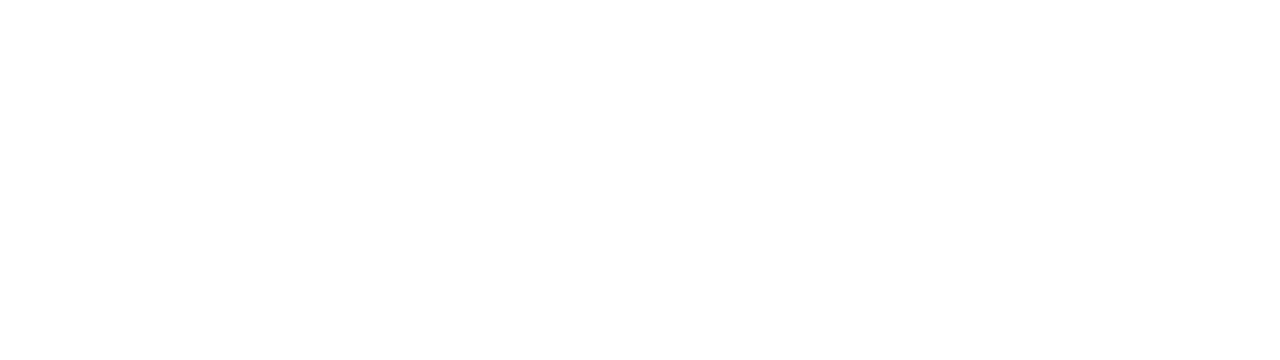
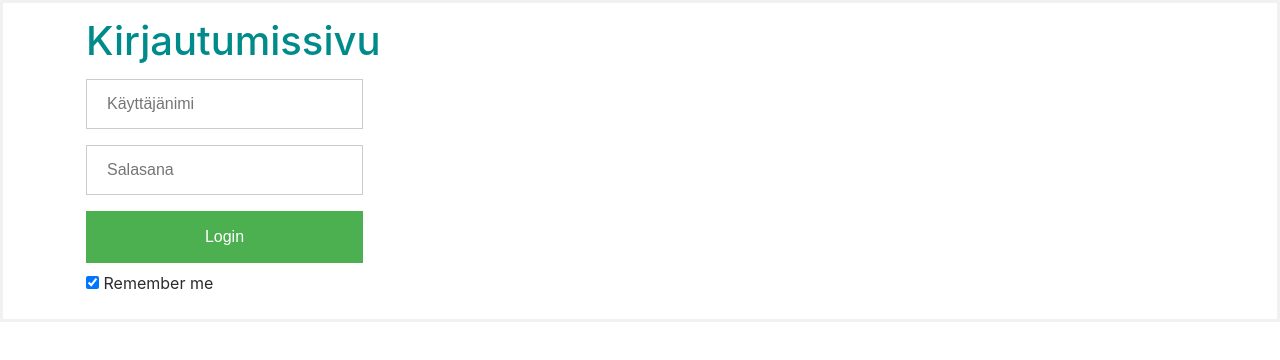
Before and after one commit to KDQI/singin, a plain HTML site: page SignIn/index.html in a window 1280 px wide. Drawn offline with nearby package versions, Linux system fonts and the light colour scheme.

Commit message:
Singin projektin jatko

```diff
--- a/SignIn/index.html
+++ b/SignIn/index.html
@@ -4,8 +4,28 @@
     <meta charset="UTF-8">
     <meta name="viewport" content="width=device-width, initial-scale=1.0">
     <title>Sing in</title>
+
+<link href="https://getbootstrap.com/docs/4.0/dist/css/bootstrap.min.css" rel="stylesheet" >
+<link rel="stylesheet" href="style.css">
+
 </head>
 <body>
 
+
+    <form action="action_page.php" method="post">
+        <div class="container">
+            <h1> Kirjautumissivu </h1>
+          <input type="text" placeholder="Käyttäjänimi" name="uname" required> <br>
+
+
+          <input type="password" placeholder="Salasana" name="psw" required> <br>
+
+          <button type="submit">Login</button> <br>
+          <label>
+            <input type="checkbox" checked="checked" name="remember"> Remember me
+          </label>
+        </div>
+      </form>
+
 </body>
 </html>
--- a/SignIn/style.css
+++ b/SignIn/style.css
@@ -0,0 +1,53 @@
+
+
+
+form {
+    border: 3px solid #f1f1f1;
+  }
+
+  /* Full-width inputs */
+
+
+  h1 {
+    color: darkcyan;
+}
+
+  input[type=text], input[type=password] {
+    width: 25%;
+    padding: 12px 20px;
+    margin: 8px 0;
+    display: inline-block;
+    border: 1px solid #ccc;
+    box-sizing: border-box;
+  }
+
+  /* Set a style for all buttons */
+  button {
+    background-color: #4CAF50;
+    color: white;
+    padding: 14px 20px;
+    margin: 8px 0;
+    border: none;
+    cursor: pointer;
+    width: 25%;
+  }
+
+  /* Add a hover effect for buttons */
+  button:hover {
+    opacity: 0.8;
+  }
+
+
+  /* Add padding to containers */
+  .container {
+    padding: 16px;
+  }
+
+
+  /* Change styles for span and cancel button on extra small screens */
+  @media screen and (max-width: 300px) {
+    span.psw {
+      display: block;
+      float: none;
+    }
+  }
```
